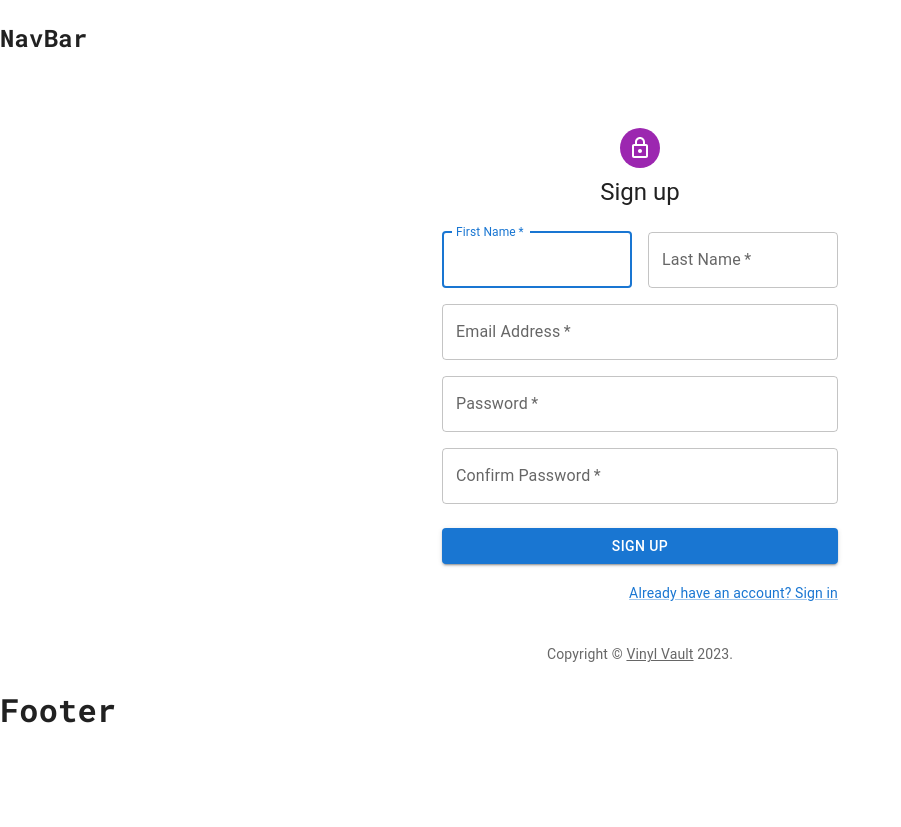
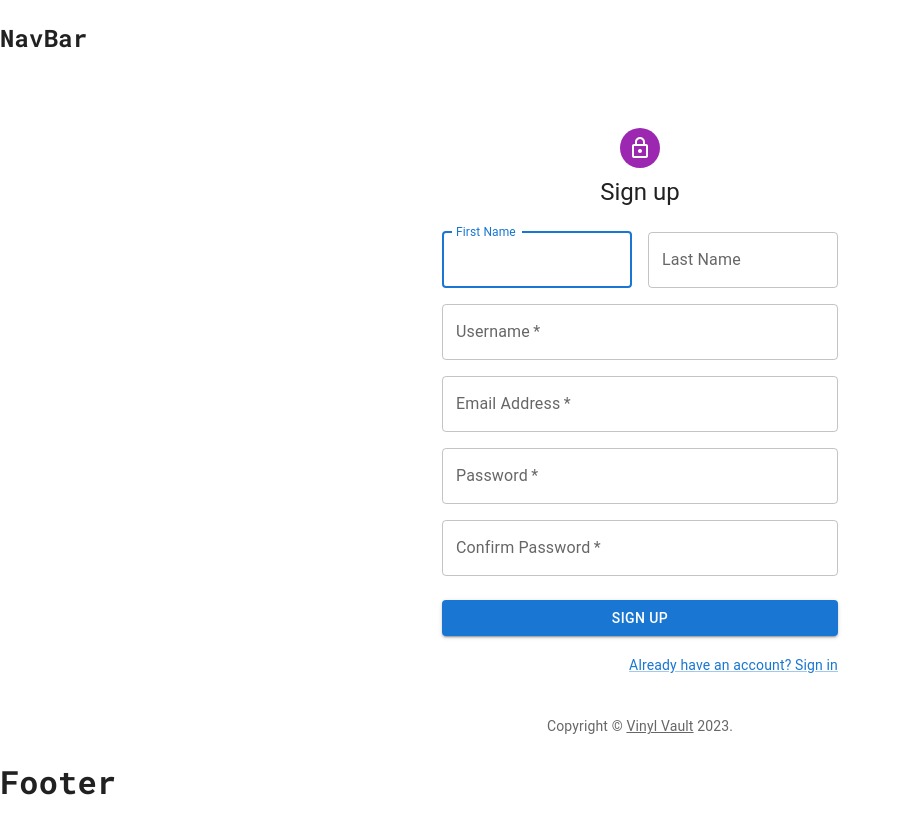
Before and after one commit to Brett-Abramson/vinyl-vault-v2, a Next.js app in the folder frontend/: page /auth/register in a window 1280 px wide. Shown: the whole page, without its empty margins (0-901 px from the left). Before the commit the page ends 800 px from the top, so only its background shows below. Built offline with nearby package versions, Linux system fonts and the light colour scheme; no server answers.

Commit message:
register user now working correctly

```diff
--- a/frontend/app/auth/register/page.tsx
+++ b/frontend/app/auth/register/page.tsx
@@ -38,25 +38,26 @@ const Copyright = (props: any) => {
 
 const Page = () => {
   const router = useRouter();
-  const [register, { isLoading }] = useRegisterMutation();
+  const [register, { data, error, isLoading }] = useRegisterMutation();
 
   const [formData, setFormData] = useState({
     first_name: "",
     last_name: "",
+    username: "",
     email: "",
     password: "",
     re_password: "",
   });
 
-  const { first_name, last_name, email, password, re_password } = formData;
+  const { first_name, last_name, email, username, password, re_password } =
+    formData;
 
   const onChange = (event: ChangeEvent<HTMLInputElement>) => {
     setFormData({ ...formData, [event.target.name]: event.target.value });
   };
   const handleSubmit = (event: FormEvent<HTMLFormElement>) => {
     event.preventDefault();
-
-    register({ first_name, last_name, email, password, re_password })
+    register({ first_name, last_name, username, email, password, re_password })
       .unwrap()
       .then(() => {
         toast.success("Please check email to verify account");
@@ -89,7 +90,6 @@ const Page = () => {
               <TextField
                 autoComplete="given-name"
                 name="first_name"
-                required
                 fullWidth
                 id="first_name"
                 label="First Name"
@@ -100,7 +100,6 @@ const Page = () => {
             </Grid>
             <Grid item xs={12} sm={6}>
               <TextField
-                required
                 fullWidth
                 id="last_name"
                 label="Last Name"
@@ -108,6 +107,17 @@ const Page = () => {
                 autoComplete="family-name"
                 onChange={onChange}
                 value={last_name}
+              />
+            </Grid>
+            <Grid item xs={12}>
+              <TextField
+                required
+                fullWidth
+                id="username"
+                label="Username"
+                name="username"
+                onChange={onChange}
+                value={username}
               />
             </Grid>
             <Grid item xs={12}>
--- a/frontend/redux/features/authApiSlice.ts
+++ b/frontend/redux/features/authApiSlice.ts
@@ -41,10 +41,17 @@ const authApiSlice = apiSlice.injectEndpoints({
       }),
     }),
     register: builder.mutation({
-      query: ({ first_name, last_name, email, password, re_password }) => ({
+      query: ({
+        first_name,
+        last_name,
+        username,
+        email,
+        password,
+        re_password,
+      }) => ({
         url: "/users/",
         method: "POST",
-        body: { first_name, last_name, email, password, re_password },
+        body: { first_name, last_name, username, email, password, re_password },
       }),
     }),
     verify: builder.mutation({
```
